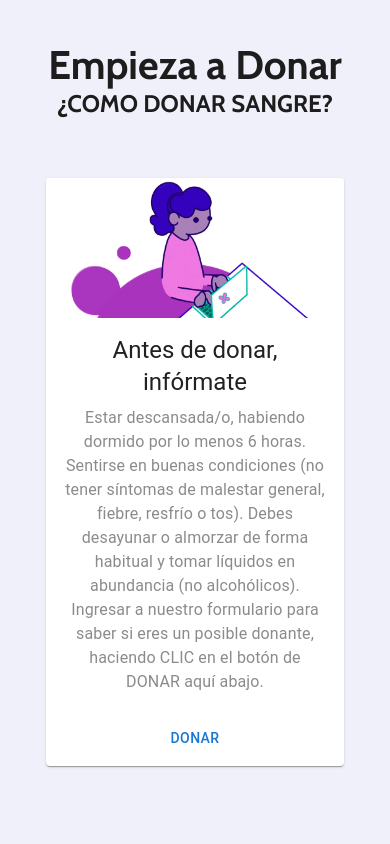
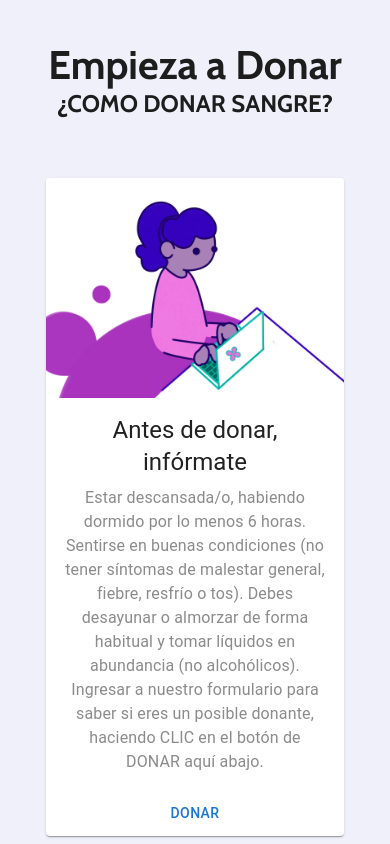
Before and after one commit to SarubbiGino/CLINICAS-TRES-COLEGIO, a Next.js app: page / in a window 390 px wide. Shown: the part 940-1784 px from the top of the page. Built offline with nearby package versions, Linux system fonts and the light colour scheme; no server answers.

Commit message:
Add files via upload

```diff
--- a/src/components/tarjetasMain/taerjeta-id.jsx
+++ b/src/components/tarjetasMain/taerjeta-id.jsx
@@ -47,11 +47,11 @@ const cards =  [
 
 export default function tarjetaid() {
   return (
-    <Container>
-      <Grid container rowSpacing={3} columnSpacing={{ xs: 12, sm: 12, md: 12, lg: 12 }}>
+    <Container maxWidth={"lg"}>
+      <Grid container rowSpacing={3} columnSpacing={{ xs: 12, sm: 12, md: 12, lg:12 }} >
         {
             cards.map(tarjetasMain => (
-                  <Grid item xs key={tarjetasMain.id}  display="flex" alignItems="center" justifyContent="center" textAlign="center" >
+                  <Grid item key={tarjetasMain.id}  display="flex" alignItems="center" justifyContent="center" textAlign="center" >
                      <Carta title={tarjetasMain.title} descripcion={tarjetasMain.descripcion} imagen={tarjetasMain.image} />
                   </Grid>
             ))
--- a/src/components/tarjetasMain/tarjertasMain.module.css
+++ b/src/components/tarjetasMain/tarjertasMain.module.css
@@ -43,3 +43,122 @@
     justify-content: center;
 
   }
+
+  @media (max-width: 1920px) {
+    .carta {
+      display: flex;
+    }
+    .IMG{
+      height: 400px;
+      width: 400px;
+    }
+    .detallesCard{
+      display: flex;
+      flex-direction: column;
+      text-align: justify;
+      justify-content: center;
+    }
+    .titulo{
+      font-size: 45px;
+    }
+    .parrafo{
+      font-size: 28px;
+      margin-right: 20px;
+    }
+    .boton{
+      height: 60px;
+      width: 270px;
+      font-size: 30px;
+    }
+  }
+
+
+
+  @media (max-width: 1440px) {
+    .carta {
+      display: flex;
+    }
+    .IMG{
+      height: 250px;
+      width: 250px;
+    }
+    .detallesCard{
+      display: flex;
+      flex-direction: column;
+      text-align: justify;
+      justify-content: center;
+    }
+    .titulo{
+      font-size: 35px;
+    }
+    .parrafo{
+      font-size: 20px;
+      margin: 0;
+    }
+    .boton{
+      height: 40px;
+      width: 220px;
+      font-size: 20px;
+    }
+  }
+
+
+
+
+  @media (max-width: 768px) {
+    .carta {
+      display: flex;
+      flex-direction: column;
+    }
+    .IMG{
+      height: 290px;
+      width: 100%;
+    }
+    .detallesCard{
+      display: flex;
+      flex-direction: column;
+      text-align: center;
+      justify-content: center;
+    }
+    .titulo{
+      font-size: 25px;
+    }
+    .parrafo{
+      font-size: 15px;
+    }
+    .boton{
+      height: 30px;
+      width: 170px;
+      font-size: 15px;
+    }
+  }
+
+
+
+  @media (max-width: 768px) {
+    .carta {
+      display: flex;
+      flex-direction: column;
+    }
+    .IMG{
+      height: 220px;
+      width: 100%;
+    }
+    .detallesCard{
+      display: flex;
+      flex-direction: column;
+      text-align: center;
+      justify-content: center;
+    }
+    .titulo{
+      font-size: 20px;
+    }
+    .parrafo{
+      font-size: 13px;
+    }
+    .boton{
+      height: 30px;
+      width: 170px;
+      font-size: 15px;
+    }
+  }
--- a/src/components/tarjetasMain/tarjetasMain.jsx
+++ b/src/components/tarjetasMain/tarjetasMain.jsx
@@ -26,18 +26,20 @@ export default function tarjetasMain({ title, descripcion, imagen}) {
 
     <container className="contenidodecard"  >
       <Card   className={estilos.carta} >
-        <CardMedia component="img" height="140" image={imagen}  alt="Donar" />
+        <CardMedia component="img" height="140" image={imagen}  alt="Donar" className={estilos.IMG} />
+      <div className = {estilos.detallesCard}>
         <CardContent >
-          <Typography gutterBottom variant="h5" component="div">
+         <Typography gutterBottom variant="h5" component="div" className={estilos.titulo}>
            {title}
          </Typography>
-          <Typography variant="body1" color="#8b8b8b;">
+         <Typography variant="body1" color="#8b8b8b;" className={estilos.parrafo}>
            {descripcion}
         </Typography>
         </CardContent>
           <CardActions className={estilos.contenedorBoton}>
              <Button className={estilos.boton}>Donar</Button>
          </CardActions>
+      </div>
       </Card>
     </container>
 
```
Lines whose indentation alone changed are shown as unchanged.
